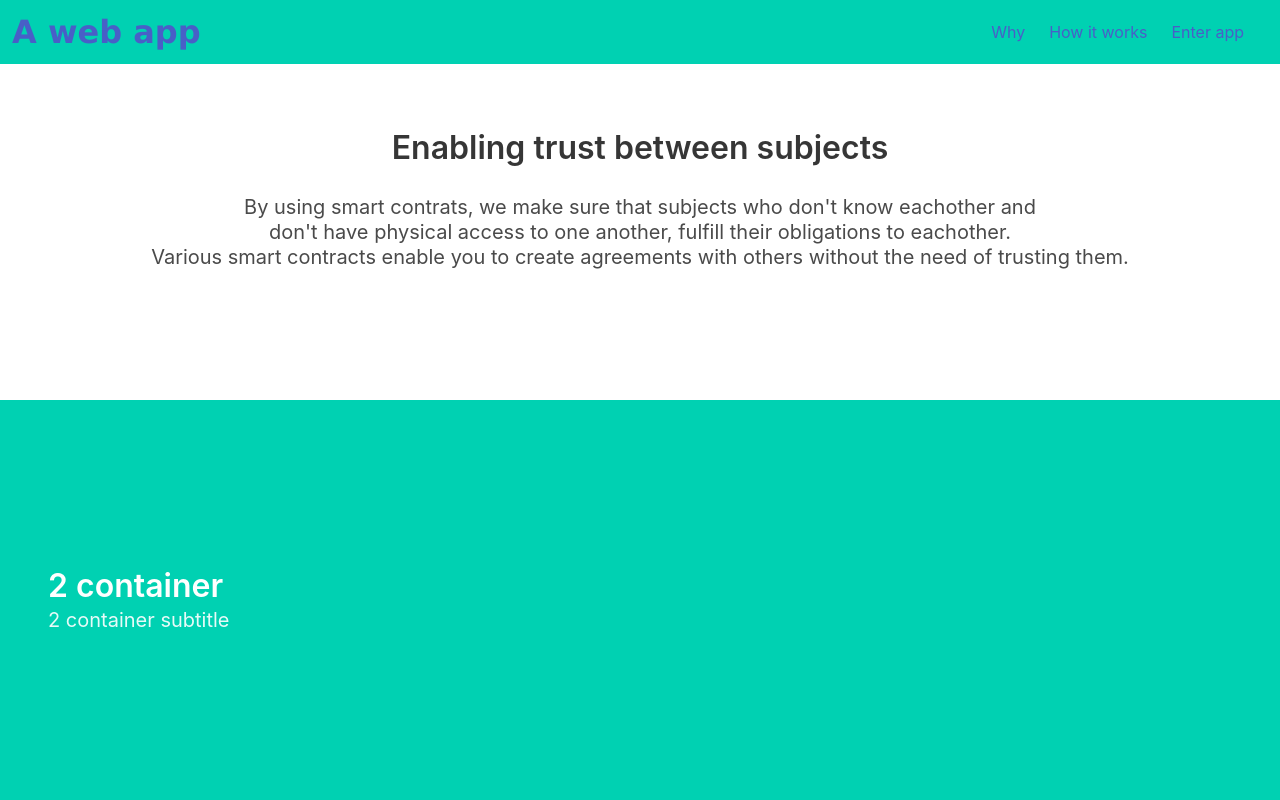
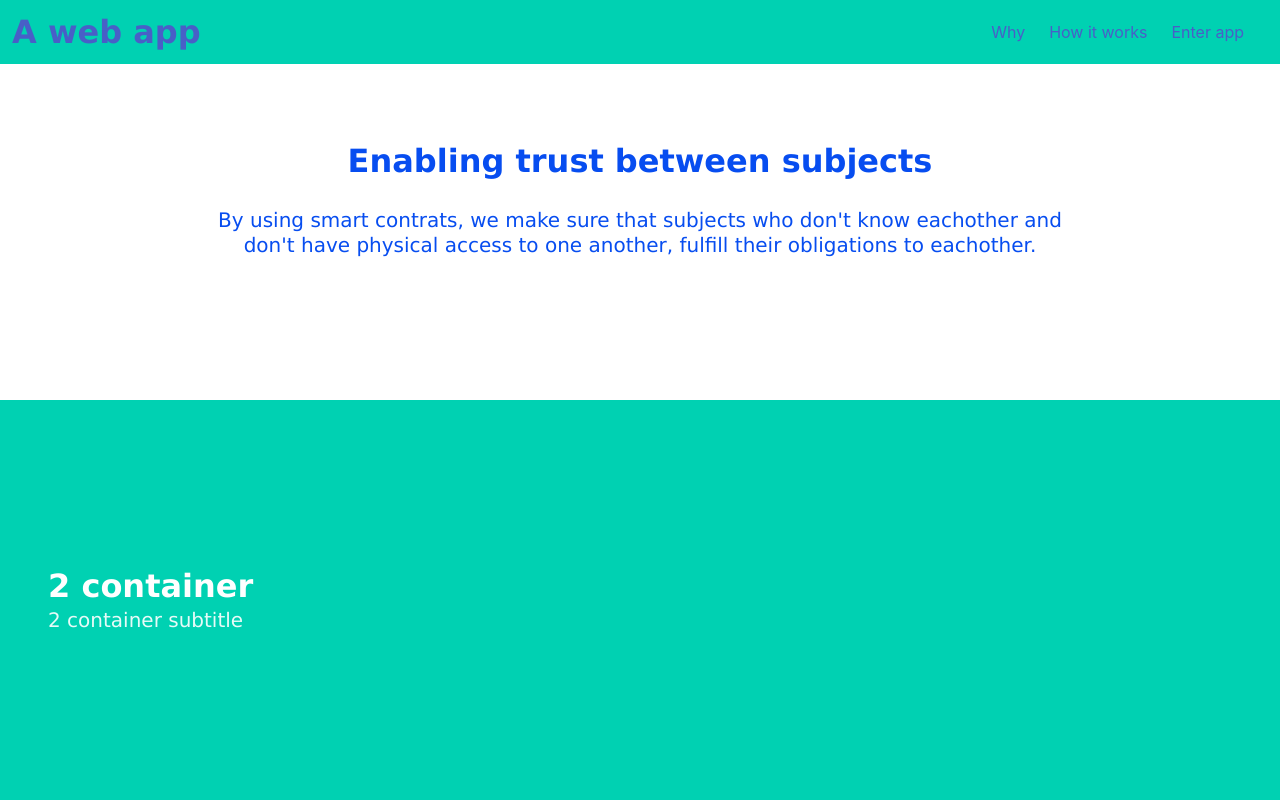
Before and after one commit to farinavito/Web3-Website, a Next.js app: page / in a window 1280 px wide. Shown: the top 800 px of the page. Built offline with nearby package versions, Linux system fonts and the light colour scheme.

Commit message:
added some css for the 1 container && removed one sentence

```diff
--- a/pages/index.js
+++ b/pages/index.js
@@ -63,7 +63,7 @@ const Homepage = () => {
                         <br></br>
                         By using smart contrats, we make sure that subjects who don't know eachother and <br></br>
                         don't have physical access to one another, fulfill their obligations to eachother. <br></br>
-                        Various smart contracts enable you to create agreements with others without the need of trusting them.
+
                     </p>
                   </div>
                 </div>
--- a/styles/Homepage.module.css
+++ b/styles/Homepage.module.css
@@ -3,3 +3,8 @@
     font-size: 2em;
     font-weight: bold;
 }
+
+.main p{
+    font-family: Verdana, Geneva, Tahoma, sans-serif;
+    color: #074df0;
+}
```
